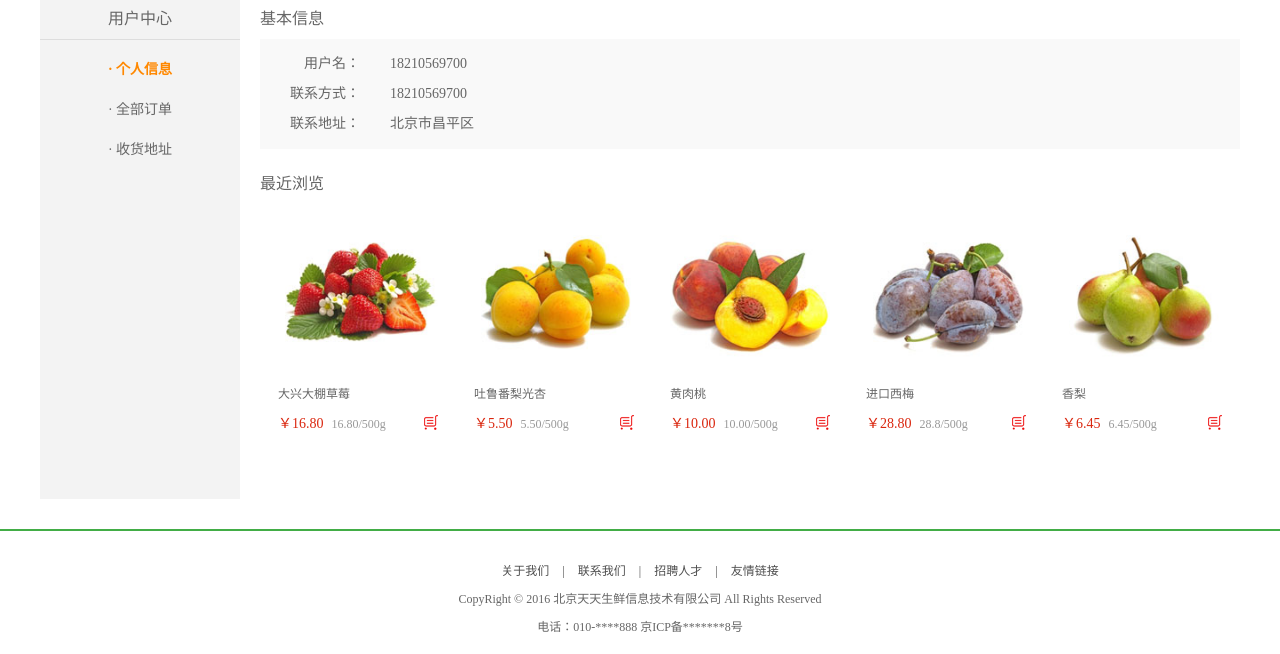
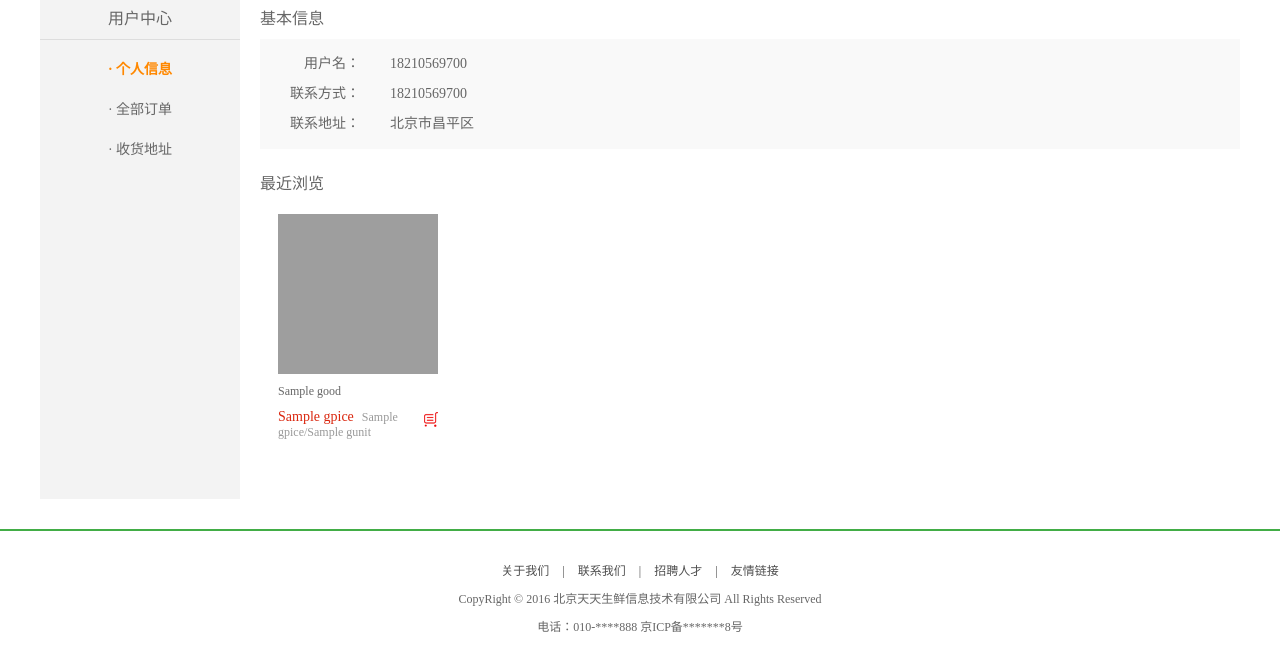
Before and after one commit to nodlles/ttsx, a Django app: template templates/ttsx_user/user_center_info.html in a window 1280 px wide. Shown: the part 146-800 px from the top of the page. Run offline with Django 3.2, Linux system fonts and the light colour scheme; the template is opened without the code that fills it: most values are stand-ins (such as "Sample title", 1, 10 or a date in 2020); grey boxes are pictures that could not be loaded.

Commit message:
最近浏览

```diff
--- a/templates/ttsx_user/user_center_info.html
+++ b/templates/ttsx_user/user_center_info.html
@@ -30,55 +30,17 @@
 				<h3 class="common_title2">最近浏览</h3>
 				<div class="has_view_list">
 					<ul class="goods_type_list clearfix">
-				<li>
-					<a href="../ttsx_goods/detail.html"><img src="/static/images/goods/goods003.jpg"></a>
-					<h4><a href="../ttsx_goods/detail.html">大兴大棚草莓</a></h4>
-					<div class="operate">
-						<span class="prize">￥16.80</span>
-						<span class="unit">16.80/500g</span>
-						<a href="#" class="add_goods" title="加入购物车"></a>
-					</div>
-				</li>
-
-				<li>
-					<a href="#"><img src="/static/images/goods/goods004.jpg"></a>
-					<h4><a href="#">吐鲁番梨光杏</a></h4>
-					<div class="operate">
-						<span class="prize">￥5.50</span>
-						<span class="unit">5.50/500g</span>
-						<a href="#" class="add_goods" title="加入购物车"></a>
-					</div>
-				</li>
-
-				<li>
-					<a href="#"><img src="/static/images/goods/goods005.jpg"></a>
-					<h4><a href="#">黄肉桃</a></h4>
-					<div class="operate">
-						<span class="prize">￥10.00</span>
-						<span class="unit">10.00/500g</span>
-						<a href="#" class="add_goods" title="加入购物车"></a>
-					</div>
-				</li>
-
-				<li>
-					<a href="#"><img src="/static/images/goods/goods006.jpg"></a>
-					<h4><a href="#">进口西梅</a></h4>
-					<div class="operate">
-						<span class="prize">￥28.80</span>
-						<span class="unit">28.8/500g</span>
-						<a href="#" class="add_goods" title="加入购物车"></a>
-					</div>
-				</li>
-
-				<li>
-					<a href="#"><img src="/static/images/goods/goods007.jpg"></a>
-					<h4><a href="#">香梨</a></h4>
-					<div class="operate">
-						<span class="prize">￥6.45</span>
-						<span class="unit">6.45/500g</span>
-						<a href="#" class="add_goods" title="加入购物车"></a>
-					</div>
-				</li>
+                        {% for goods in glist %}
+				           <li>
+                                <a href="/detail{{ goods.id }}/"><img src="/static/{{ goods.gpic }}"></a>
+                                <h4><a href="/detail{{ goods.id }}/">{{ goods.gtitle }}</a></h4>
+                                <div class="operate">
+                                    <span class="prize">{{ goods.gpice }}</span>
+                                    <span class="unit">{{ goods.gpice }}/{{ goods.gunit }}</span>
+                                    <a href="#" class="add_goods" title="加入购物车"></a>
+                                </div>
+				            </li>
+                        {% endfor %}
 			</ul>
 		</div>
 		</div>
```
Also changed, not shown: ttsx_goods/views.py (+14 -2 lines), ttsx_user/views.py (+10 -1 lines).
